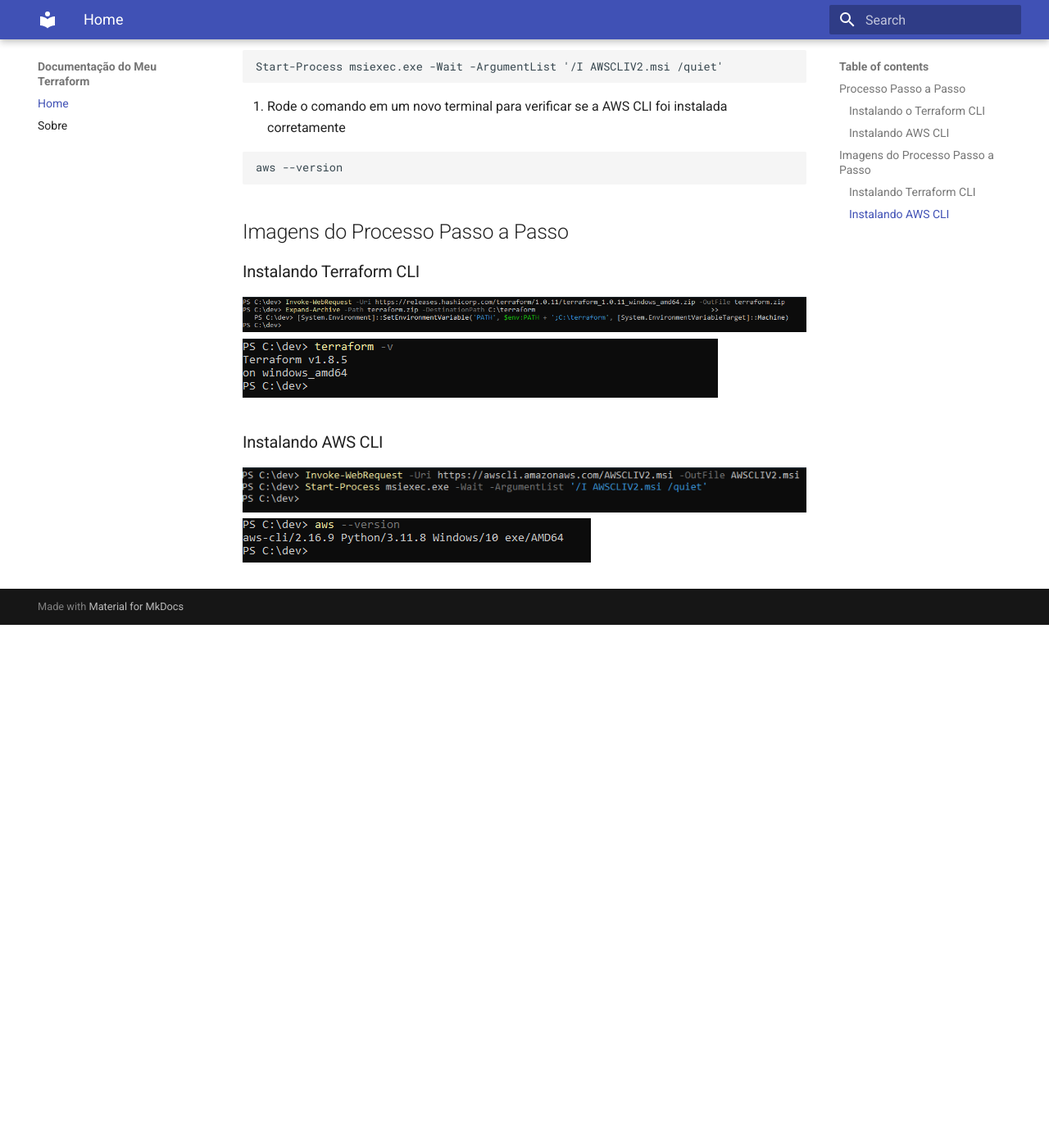
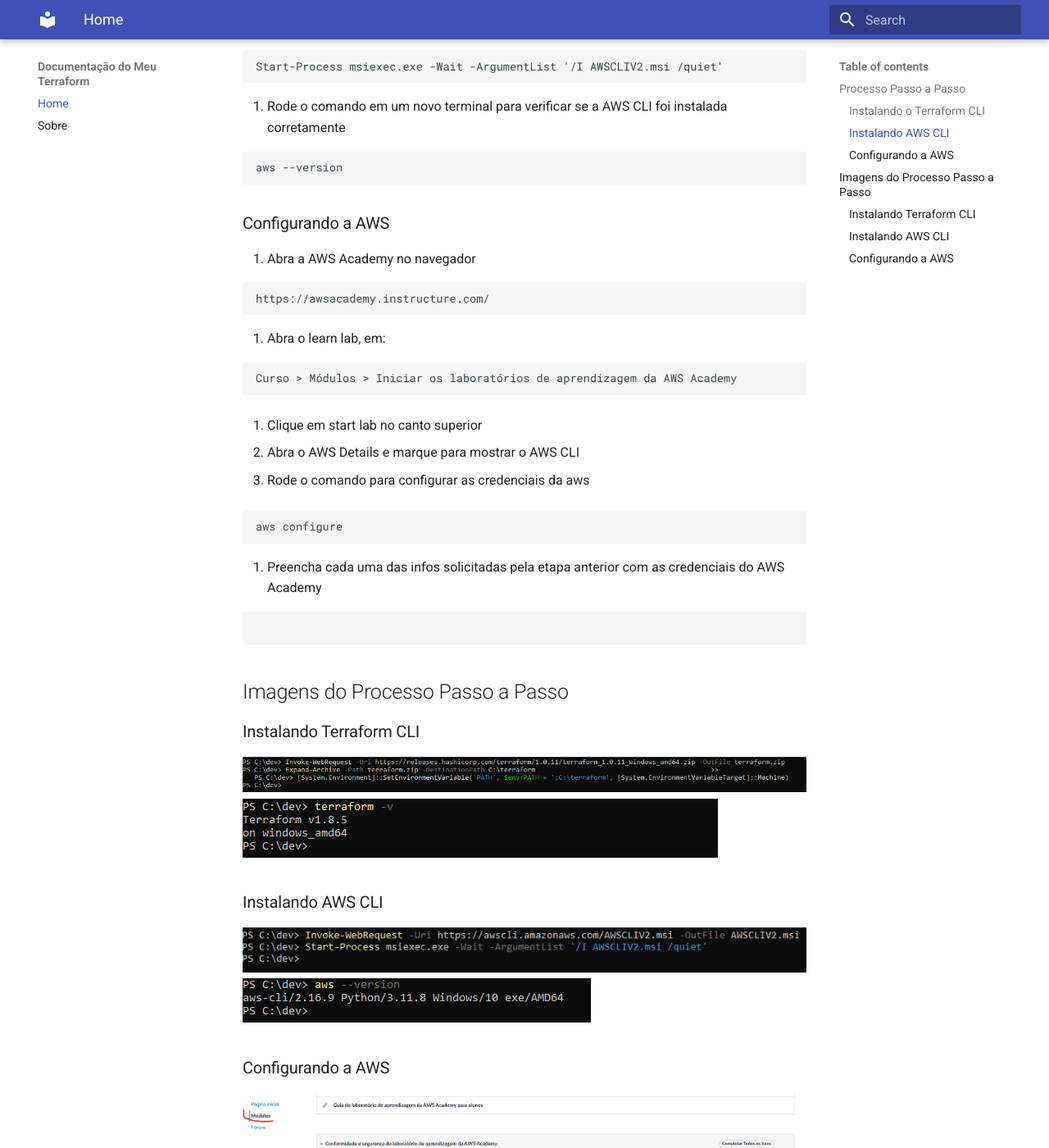
Before and after one commit to FelipeSaadi/terraform, an MkDocs documentation site: the page built from docs/index.md, in a window 1280 px wide and 1400 px high, scrolled down 1007 px. Shown: the whole window at 82% size. Built offline with MkDocs 1.6.1 and Material for MkDocs 9.7.7, drawn with Linux system fonts in a browser that asks for light colours; before the commit the page ends 1769 px from its top, so only the background shows below that.

Commit message:
feat: add aws configuration

````diff
--- a/docs/index.md
+++ b/docs/index.md
@@ -56,6 +56,36 @@
 aws --version
 ```
 
+### Configurando a AWS
+
+1. Abra a AWS Academy no navegador
+
+```
+https://awsacademy.instructure.com/
+```
+
+2. Abra o learn lab, em:
+
+```
+Curso > Módulos > Iniciar os laboratórios de aprendizagem da AWS Academy
+```
+
+3. Clique em start lab no canto superior
+
+4. Abra o AWS Details e marque para mostrar o AWS CLI
+
+5. Rode o comando para configurar as credenciais da aws
+
+```
+aws configure
+```
+
+6. Preencha cada uma das infos solicitadas pela etapa anterior com as credenciais do AWS Academy
+
+```
+
+```
+
 ## Imagens do Processo Passo a Passo
 
 ### Instalando Terraform CLI
@@ -67,3 +97,9 @@
 
 ![alt text](assets/aws-cli.png)
 ![alt text](assets/running-aws-cli.png)
+
+### Configurando a AWS
+
+![alt text](assets/learning-lab.png)
+![alt text](assets/credentials.png)
+![alt text](assets/aws-configure.png)
````
Also changed, not shown: docs/assets/aws-configure.png (added), docs/assets/credentials.png (added), docs/assets/learning-lab.png (added).
